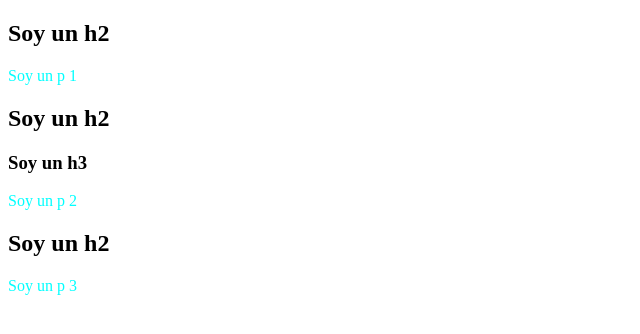
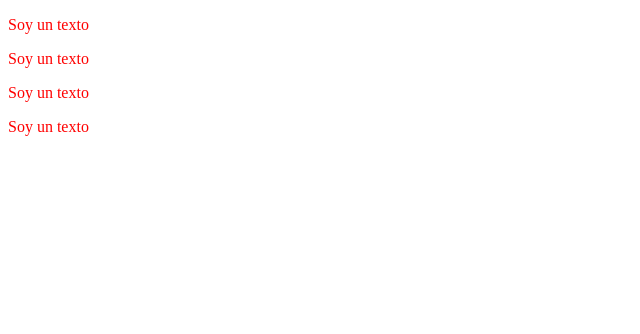
Before and after one commit to Alexander-VR/cursoDefinitivoHTMLyCSS, a plain HTML site: page CSS/claseCombinadores/index.html in a window 1280 px wide. Shown: the whole page, without its empty margins (0-640 px from the left). Drawn offline with Linux system fonts and the light colour scheme.

Commit message:
Combinador Hijo (~) y Descendiente Chill and Descendant

```diff
--- a/CSS/claseCombinadores/index.html
+++ b/CSS/claseCombinadores/index.html
@@ -11,13 +11,18 @@
 </head>
 <body>
     <div>
-        <h2>Soy un h2</h2>
-        <p>Soy un p 1</p>
-        <h2>Soy un h2</h2>
-        <h3>Soy un h3</h3>
-        <p>Soy un p 2</p>
-        <h2>Soy un h2</h2>
-        <p>Soy un p 3</p>
+        <article>
+            <p>Soy un texto</p>
+        </article>
+        <article>
+            <p>Soy un texto</p>
+        </article>
+        <section>
+            <div>
+                <p>Soy un texto</p>
+            </div>
+        </section>
+        <p>Soy un texto</p>
     </div>
 </body>
 </html>
--- a/CSS/claseCombinadores/style.css
+++ b/CSS/claseCombinadores/style.css
@@ -11,3 +11,16 @@ Hermano general (General sibling)
 h2 ~ p {
     color: aqua
 }
+/*
+Hijo (Child)
+*/
+div > p {
+    color: red;
+}
+
+/*
+Descendiente (Descendant)
+*/
+div p {
+    color: red;
+}
```
